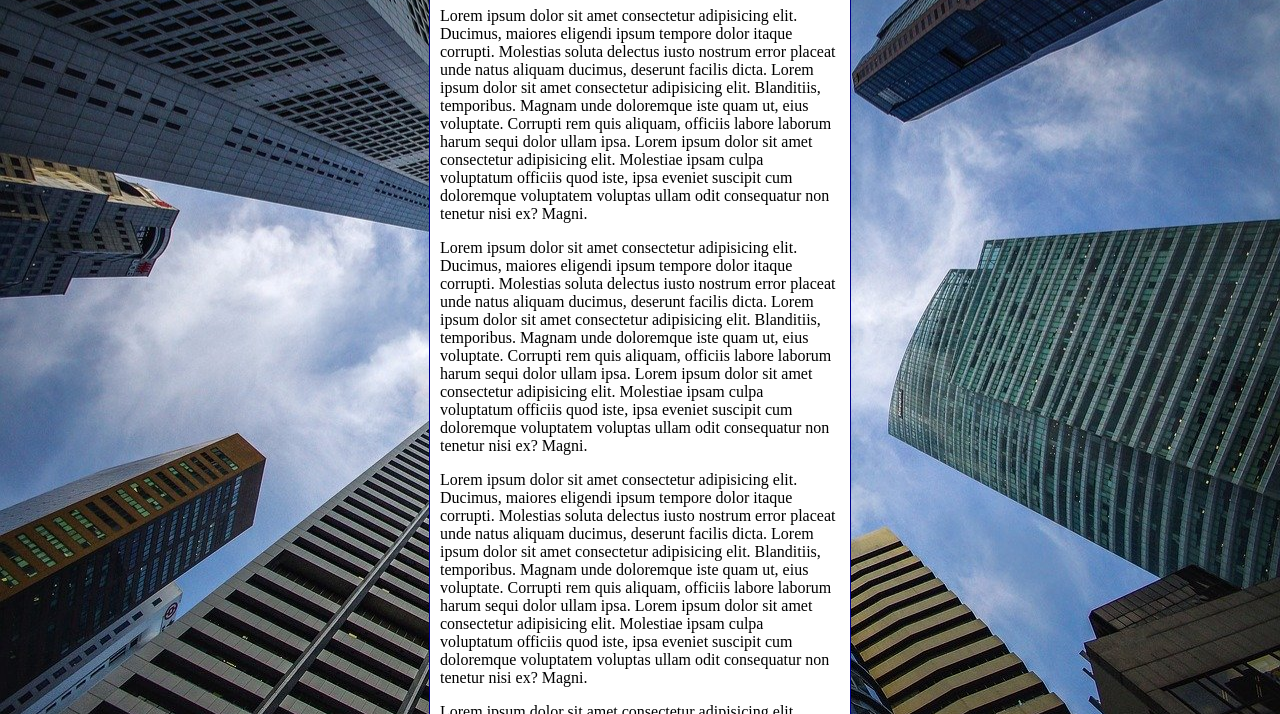
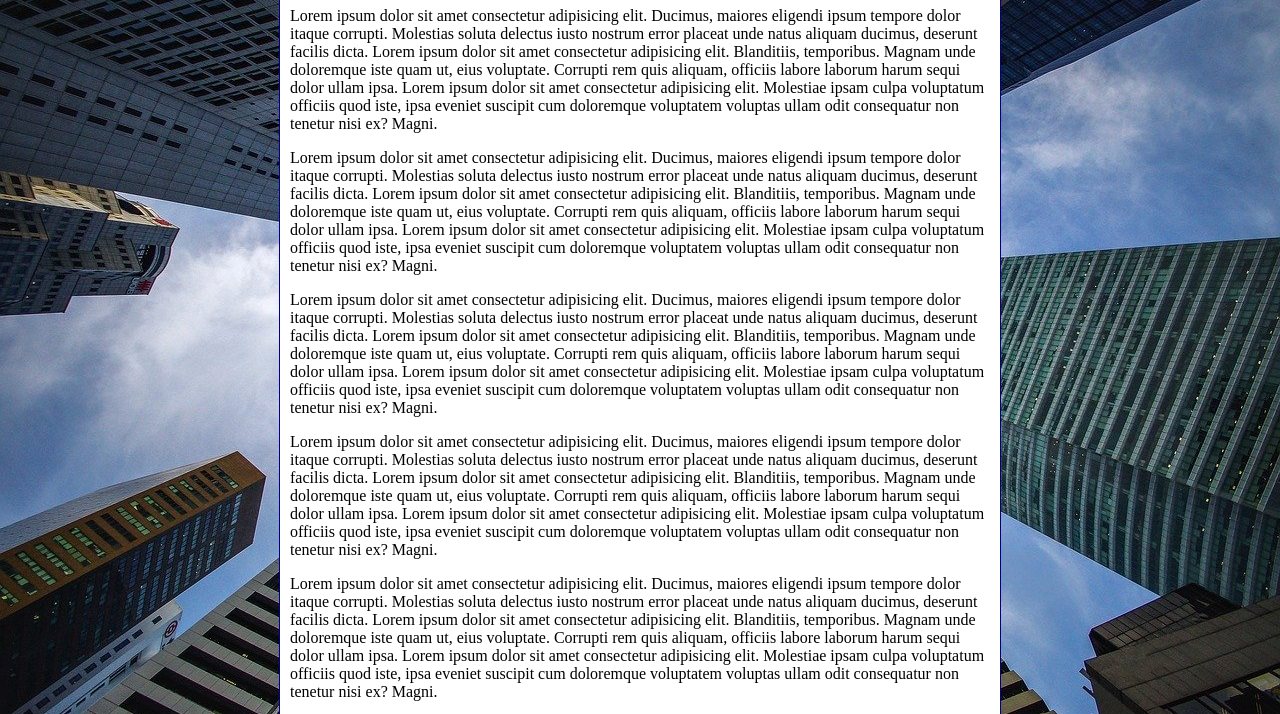
Before and after one commit to gabrieldagostim/curso_html_css_guanabara, a plain HTML site: page cap0019/ex05.html in a window 1280 px wide. Shown: the part 92-806 px from the top of the page. Drawn offline with Linux system fonts and the light colour scheme.

Commit message:
feat(ex05.html): shorthand background

```diff
--- a/cap0019/ex05.html
+++ b/cap0019/ex05.html
@@ -6,18 +6,22 @@
     <title>Teste imagem de fundo</title>
     <style>
         body {
-            background-color: black;
+            /* background-color: black;
             background-image: url("images/wallpaper002.jpg");
-            background-position: center center;
+            background-position: top center;
             background-repeat: no-repeat;
             background-size: cover;
+            background-attachment: fixed; */
             height: 100vh;
 
+            /* shorthand - background */
+            background: black url("images/wallpaper002.jpg") center center no-repeat fixed;
+            background-size: cover;
         }
 
         main {
             background-color: white;
-            width: 400px;
+            max-width: 700px;
             padding: 10px;
             margin: auto;
             border: 1px solid darkblue;
```
